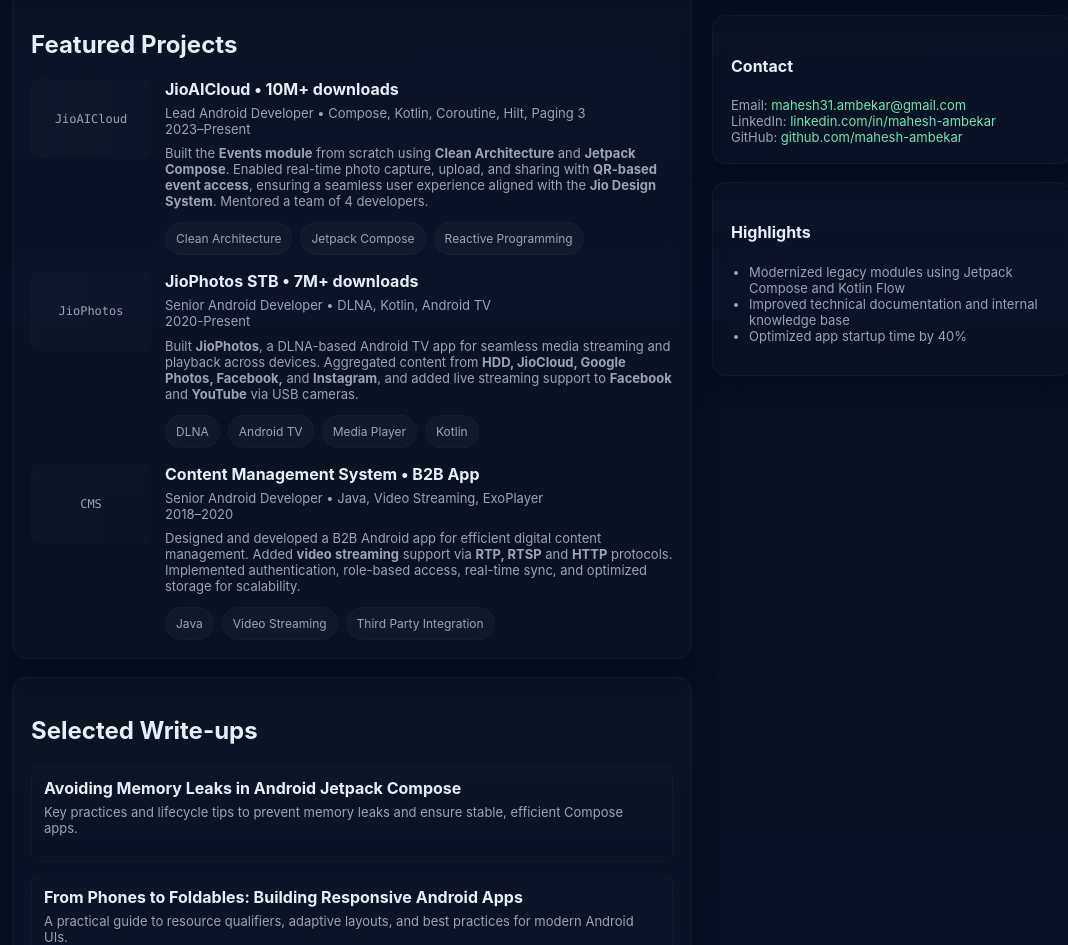
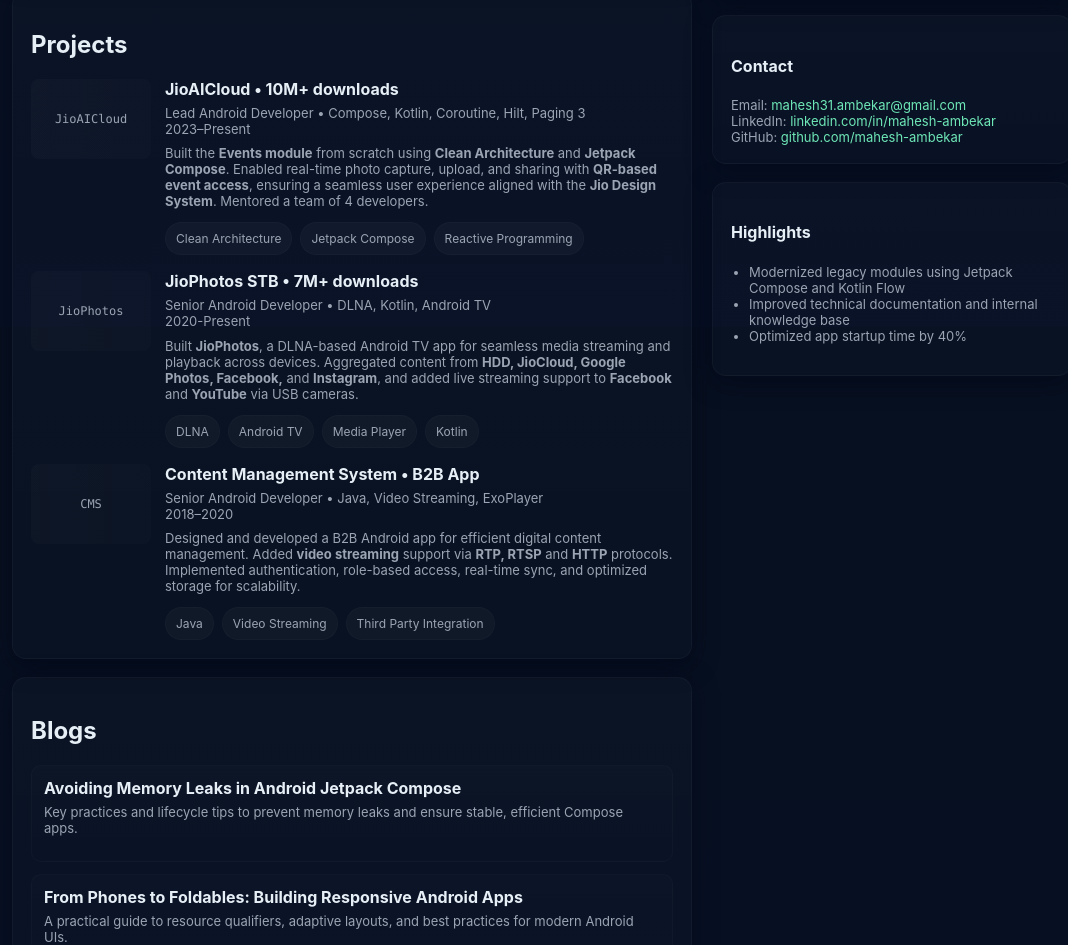
Before and after one commit to mahesh311/mahesh311.github.io, a plain HTML site: page index.html in a window 1280 px wide. Shown: the part 493-1438 px from the top of the page, without its empty margins (98-1166 px from the left). Drawn offline with Linux system fonts and the light colour scheme.

Commit message:
Changes in Portfolio

```diff
--- a/index.html
+++ b/index.html
@@ -188,7 +188,7 @@
         </div>
 
         <div class="card" id="projects" style="margin-top:18px">
-          <h2>Featured Projects</h2>
+          <h2>Projects</h2>
           <div class="projects">
 
             <article class="project">
@@ -238,7 +238,7 @@
         </div>
 
         <div class="card" id="blog" style="margin-top:18px">
-          <h2>Selected Write-ups</h2>
+          <h2>Blogs</h2>
           <div class="blog-list">
             <div class="blog">
               <a href="https://medium.com/@mahesh31.ambekar/avoiding-memory-leaks-in-android-jetpack-compose-️-4b5e9ba1b861"
```
